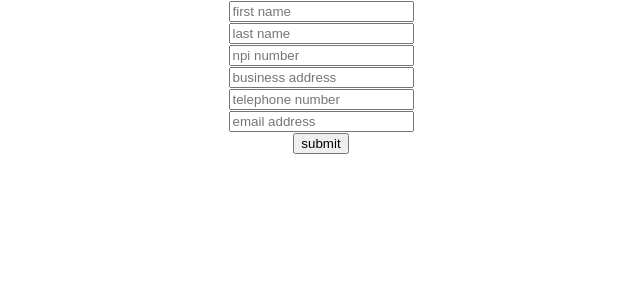
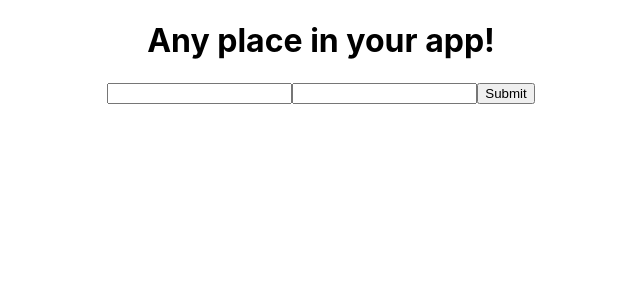
Before and after one commit to clintonlunn/react-registration-form, a React (Create React App) app: page / in a window 1280 px wide. Shown: the top 300 px of the page, without its empty margins (319-959 px from the left). Built offline with nearby package versions, Linux system fonts and the light colour scheme.

Commit message:
adding basic formik

```diff
--- a/package.json
+++ b/package.json
@@ -3,6 +3,7 @@
   "version": "0.1.0",
   "private": true,
   "dependencies": {
+    "formik": "^2.2.9",
     "react": "^17.0.2",
     "react-dom": "^17.0.2",
     "react-scripts": "5.0.0"
--- a/src/App.js
+++ b/src/App.js
@@ -1,22 +1,13 @@
 import React, { Component } from 'react';
 import logo from './logo.svg';
 import './App.css';
-import { Form } from './Form'
+import RegistrationForm from './RegistrationForm'
 
 
-class App extends Component {
-
-  onSubmit = fields => {
-    console.log("These are the fields: ", fields);
-  }
-
-  render() {
-    return (
-      <div className="App">
-        <Form onSubmit={fields => this.onSubmit(fields)} />
-      </div>
-    );
-  }
-}
+const App = () => (
+  <div className="App">
+    <RegistrationForm />
+  </div>
+)
 
 export default App;
--- a/src/Form.js
+++ /dev/null
@@ -1,47 +0,0 @@
-import React from 'react';
-
-
-class Form extends React.Component {
-    state = {
-        firstName: '',
-        lastName: '',
-        NPINumber: '',
-        businessAddress: '',
-        telephoneNumber: '',
-        emailAddress: ''
-    }
-
-    change = e => {
-        this.setState({
-            [e.target.name]: e.target.value
-        });
-    };
-
-    onSubmit = e => {
-        e.preventDefault();
-        this.props.onSubmit(this.state);
-        this.setState({
-            firstName: '',
-            lastName: '',
-            NPINumber: '',
-            businessAddress: '',
-            telephoneNumber: '',
-            emailAddress: ''
-        });
-    };
-
-    render() {
-        return (
-            <form>
-                <input name="firstName" placeholder="first name" value={this.state.firstName} onChange={e => this.change(e)} /><br />
-                <input name="lastName" placeholder="last name" value={this.state.lastName} onChange={e => this.change(e)} /><br />
-                <input name="NPINumber" placeholder="npi number" value={this.state.NPINumber} onChange={e => this.change(e)} /><br />
-                <input name="businessAddress" placeholder="business address" value={this.state.businessAddress} onChange={e => this.change(e)} /><br />
-                <input name="telephoneNumber" placeholder="telephone number" value={this.state.telephoneNumber} onChange={e => this.change(e)} /><br />
-                <input name="emailAddress" placeholder="email address" value={this.state.emailAddress} onChange={e => this.change(e)} /><br />
-                <button onClick={(e) => this.onSubmit(e)}>submit</button>
-            </form>
-        )
-    }
-}
-export { Form };
--- /dev/null
+++ b/src/RegistrationForm.js
@@ -0,0 +1,43 @@
+ // Render Prop
+ import React from 'react';
+ import { Formik, Form, Field, ErrorMessage } from 'formik';
+
+ const RegistrationForm = () => (
+   <div>
+     <h1>Any place in your app!</h1>
+     <Formik
+       initialValues={{ email: '', password: '' }}
+       validate={values => {
+         const errors = {};
+         if (!values.email) {
+           errors.email = 'Required';
+         } else if (
+           !/^[A-Z0-9._%+-]+@[A-Z0-9.-]+\.[A-Z]{2,}$/i.test(values.email)
+         ) {
+           errors.email = 'Invalid email address';
+         }
+         return errors;
+       }}
+       onSubmit={(values, { setSubmitting }) => {
+         setTimeout(() => {
+           alert(JSON.stringify(values, null, 2));
+           setSubmitting(false);
+         }, 400);
+       }}
+     >
+       {({ isSubmitting }) => (
+         <Form>
+           <Field type="email" name="email" />
+           <ErrorMessage name="email" component="div" />
+           <Field type="password" name="password" />
+           <ErrorMessage name="password" component="div" />
+           <button type="submit" disabled={isSubmitting}>
+             Submit
+           </button>
+         </Form>
+       )}
+     </Formik>
+   </div>
+ );
+
+ export default RegistrationForm;
```
Also changed, not shown: 1 other file (tests, documents, lock files or other folders).
